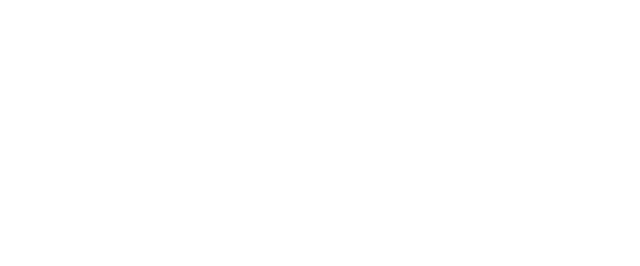
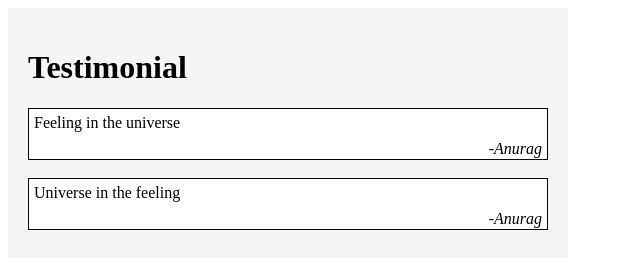
Before and after one commit to acciojob/testimonial-anuragrzh, a website: page main.html in a window 1280 px wide. Shown: the whole page, without its empty margins (0-640 px from the left). Drawn offline with Linux system fonts and the light colour scheme.

Commit message:
created a submission

```diff
--- a/main.html
+++ b/main.html
@@ -8,6 +8,14 @@
 
 <body>
 	<!-- the entire body must be written by student -->
+	<div class="test">
+		<h1>Testimonial</h1>
+		<div  id="feel">Feeling in the universe
+		<p id="anu">-Anurag</p></div><br>
+		<div id="universe">Universe in the feeling
+		<p id="anu">-Anurag</p></div>
+	</div>
+
     <script type="text/javascript" src="./script.js">
 </script>
 
--- a/styles.css
+++ b/styles.css
@@ -1 +1,22 @@
 /*  your css code here. If applicable */
+body{
+	background-color: white;
+}
+.test{
+	background-color: #f5f5f5;
+height:210px;
+	width:520px;
+	padding:20px;
+
+
+}
+#feel,#universe{
+	border:1px solid black;
+	background-color:white;
+	height:40px;
+	padding:5px;
+}#anu{
+	text-align:right;
+	font-style:italic;
+	line-height:0.1;
+}
```
